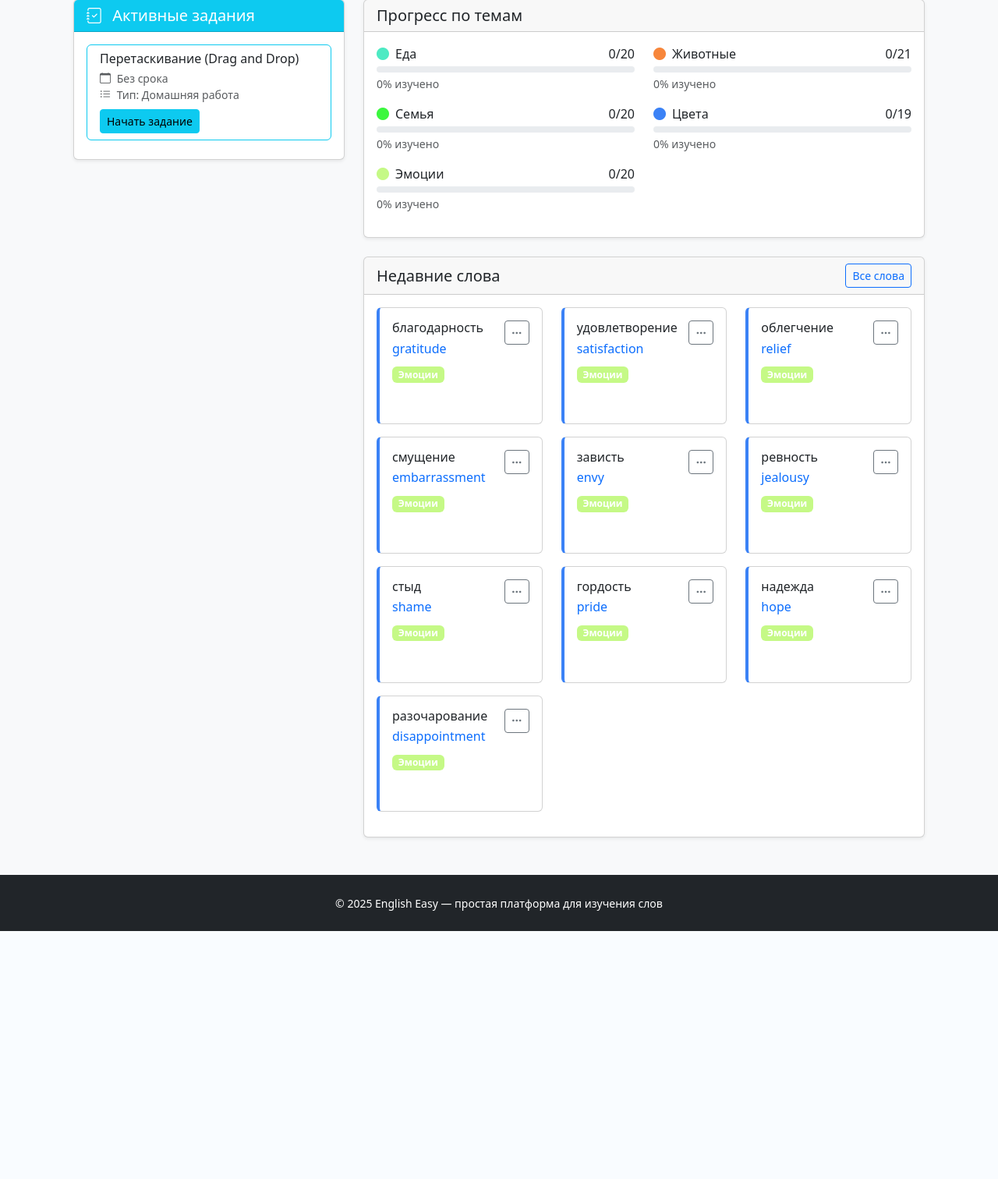
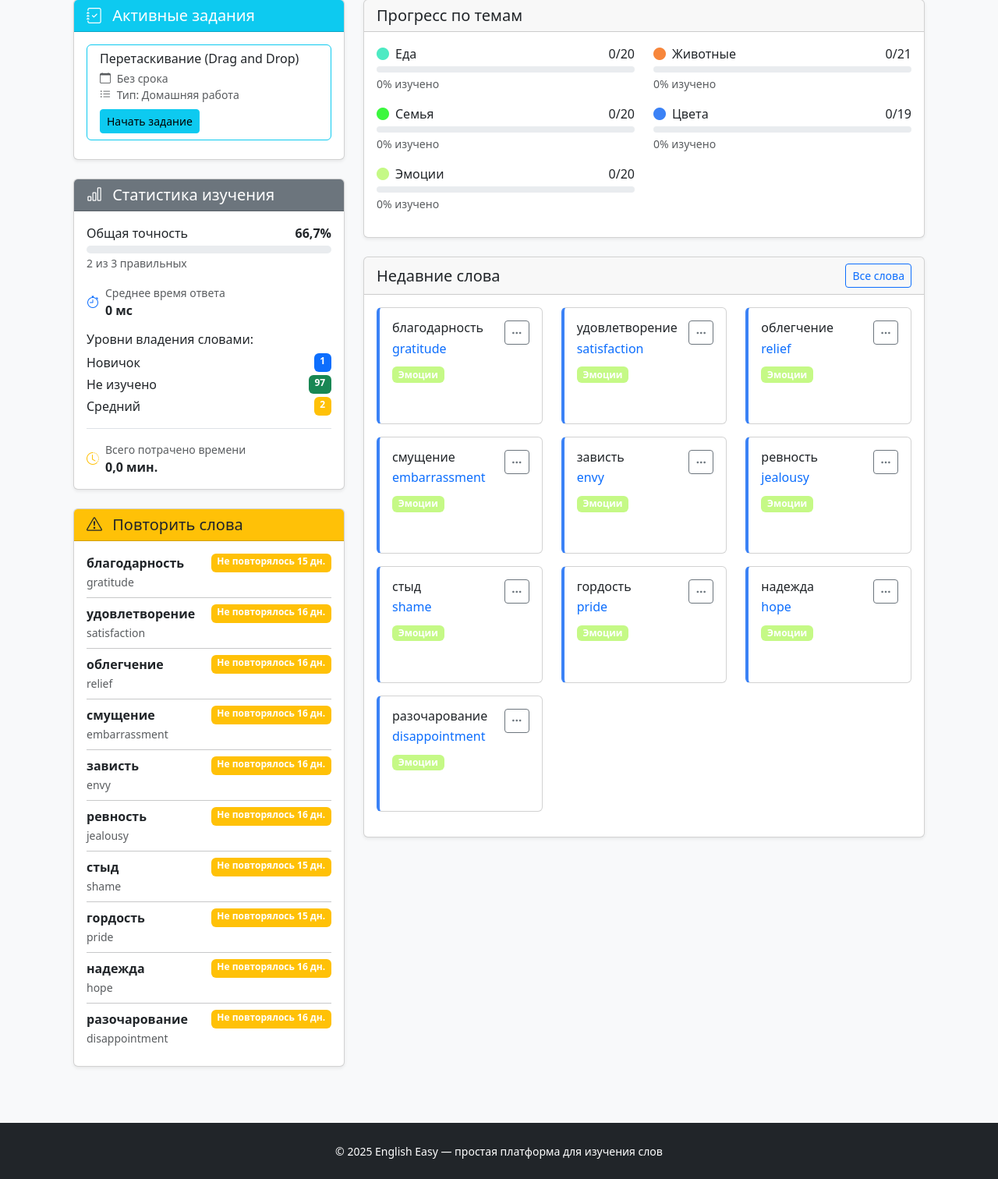
Before and after one commit to AISavikin/englishEasy, a Django app: page /dashboard/student/ in a window 1280 px wide. Shown: the part 355-1867 px from the top of the page at 78% size. Before the commit the page ends 1549 px from the top, so only its background shows below. Run offline with Django 5.2, Linux system fonts and the light colour scheme; a user stored in the database is signed in; data comes from the database, SQL or seed files in the repository; both versions use the stored data as it was after the commit.

Commit message:
Статистика по ученику

```diff
--- a/dashboard/templates/dashboard/student.html
+++ b/dashboard/templates/dashboard/student.html
@@ -43,6 +43,15 @@
         .status-completed {
             border-left-color: #8B5CF6;
         }
+
+        .progress {
+            border-radius: 10px;
+            overflow: hidden;
+        }
+
+        .progress-bar {
+            transition: width 0.3s ease;
+        }
     </style>
 {% endblock %}
 
@@ -54,7 +63,6 @@
                 <h1 class="h2 mb-1">Привет, {{ user.first_name|default:"Ученик" }}!</h1>
                 <p class="text-muted">Вот твой прогресс в изучении английских слов</p>
             </div>
-
         </div>
 
         <!-- Статистика -->
@@ -113,8 +121,6 @@
         <div class="row">
             <!-- Левая колонка: Повторение и задания -->
             <div class="col-lg-4">
-
-
                 <!-- Активные задания -->
                 {% if assignments %}
                     <div class="card shadow-sm mb-4">
@@ -149,7 +155,102 @@
                         </div>
                     </div>
                 {% endif %}
-            </div>
+
+                <!-- Статистика изучения -->
+                <div class="card shadow-sm mb-4">
+                    <div class="card-header bg-secondary text-white">
+                        <h5 class="mb-0">
+                            <i class="bi bi-bar-chart me-2"></i>
+                            Статистика изучения
+                        </h5>
+                    </div>
+                    <div class="card-body">
+                        <!-- Общая точность -->
+                        <div class="mb-3">
+                            <div class="d-flex justify-content-between mb-1">
+                                <span>Общая точность</span>
+                                <span><strong>{{ stats_detail.accuracy_percent }}%</strong></span>
+                            </div>
+                            <div class="progress" style="height: 10px;">
+                                <div class="progress-bar bg-success"
+                                     role="progressbar"
+                                     style="width: {{ stats_detail.accuracy_percent }}%">
+                                </div>
+                            </div>
+                            <small class="text-muted">
+                                {{ stats_detail.total_correct }} из {{ stats_detail.total_attempts }} правильных
+                            </small>
+                        </div>
+
+                        <!-- Среднее время ответа -->
+                        <div class="mb-3">
+                            <div class="d-flex align-items-center">
+                                <i class="bi bi-stopwatch text-primary me-2"></i>
+                                <div>
+                                    <small class="text-muted d-block">Среднее время ответа</small>
+                                    <strong>{{ stats_detail.avg_response_time|floatformat:0 }} мс</strong>
+                                </div>
+                            </div>
+                        </div>
+
+                        <!-- Распределение по уровням владения -->
+                        <div class="mb-3">
+                            <h6 class="mb-2">Уровни владения словами:</h6>
+                            {% for level, count in stats_detail.mastery_levels.items %}
+                                <div class="d-flex justify-content-between mb-1">
+                                    <span>{{ level }}</span>
+                                    <span class="badge bg-{% cycle 'primary' 'success' 'warning' 'info' 'secondary' %}">
+                                        {{ count }}
+                                    </span>
+                                </div>
+                            {% empty %}
+                                <p class="text-muted mb-0">Нет данных</p>
+                            {% endfor %}
+                        </div>
+
+                        <!-- Время, потраченное на изучение -->
+                        <div class="border-top pt-3">
+                            <div class="d-flex align-items-center">
+                                <i class="bi bi-clock-history text-warning me-2"></i>
+                                <div>
+                                    <small class="text-muted d-block">Всего потрачено времени</small>
+                                    <strong>{{ stats_detail.total_response_time_min|floatformat:1 }} мин.</strong>
+                                </div>
+                            </div>
+                        </div>
+                    </div>
+                </div>
+
+                <!-- Слова для повторения -->
+                {% if words_need_review %}
+                    <div class="card shadow-sm mb-4">
+                        <div class="card-header bg-warning text-dark">
+                            <h5 class="mb-0">
+                                <i class="bi bi-exclamation-triangle me-2"></i>
+                                Повторить слова
+                            </h5>
+                        </div>
+                        <div class="card-body">
+                            {% for word in words_need_review %}
+                                <div class="mb-2">
+                                    <div class="d-flex justify-content-between">
+                                        <span><strong>{{ word.word.russian }}</strong></span>
+                                        <span class="badge {% if word.times_wrong >= 3 %}bg-danger{% else %}bg-warning{% endif %}">
+                                            {% if word.times_wrong >= 3 %}
+                                                Ошибок: {{ word.times_wrong }}
+                                            {% else %}
+                                                Не повторялось {{ word.get_days_since_last_seen }} дн.
+                                            {% endif %}
+                                        </span>
+                                    </div>
+                                    <small class="text-muted">{{ word.word.english }}</small>
+                                </div>
+                                {% if not forloop.last %}<hr class="my-2">{% endif %}
+                            {% endfor %}
+                        </div>
+                    </div>
+                {% endif %}
+            </div> <!-- Закрытие col-lg-4 -->
 
             <!-- Правая колонка: Все слова и прогресс -->
             <div class="col-lg-8">
@@ -220,18 +321,15 @@
 
                                             {% if sw.word.topic %}
                                                 <span class="badge mb-2" style="background: {{ sw.word.topic.color }}">
-                                        {{ sw.word.topic.name }}
-                                    </span>
+                                                    {{ sw.word.topic.name }}
+                                                </span>
                                             {% endif %}
 
                                             <div class="d-flex justify-content-between align-items-center mt-2">
-
                                                 <span class="badge bg-{{ sw.status }}">
-                                            {{ sw.get_status_display }}
-                                        </span>
+                                                    {{ sw.get_status_display }}
+                                                </span>
                                             </div>
-
-
                                         </div>
                                     </div>
                                 </div>
@@ -245,9 +343,9 @@
                         </div>
                     </div>
                 </div>
-            </div>
-        </div>
-    </div>
+            </div> <!-- Закрытие col-lg-8 -->
+        </div> <!-- Закрытие row -->
+    </div> <!-- Закрытие container-fluid -->
 
     <script>
         document.addEventListener('DOMContentLoaded', function () {
--- a/dashboard/views.py
+++ b/dashboard/views.py
@@ -1,5 +1,5 @@
 from datetime import timedelta, date
-
+from django.db.models import Sum, Count, Avg, Q
 from django.shortcuts import render, redirect
 from django.contrib.auth.decorators import login_required
 from django.utils import timezone
@@ -93,4 +93,45 @@ def student_dashboard(request):
         'topics_with_progress': topics_with_progress,
         'recent_words': recent_words,
     }
+    # Получаем все слова студента
+    student_words = StudentWord.objects.filter(student=request.user)
+
+    # Общая статистика
+    stats_detail = {
+        'total_words': student_words.count(),
+        'total_attempts': student_words.aggregate(Sum('times_attempted'))['times_attempted__sum'] or 0,
+        'total_correct': student_words.aggregate(Sum('times_correct'))['times_correct__sum'] or 0,
+        'total_wrong': student_words.aggregate(Sum('times_wrong'))['times_wrong__sum'] or 0,
+        'avg_response_time': student_words.aggregate(Avg('avg_response_time'))['avg_response_time__avg'] or 0,
+        'total_response_time_min': sum(
+            (sw.total_response_time / 60000) for sw in student_words
+        ) if student_words else 0,
+    }
+
+    # Рассчитываем проценты
+    if stats_detail['total_attempts'] > 0:
+        stats_detail['accuracy_percent'] = round(
+            (stats_detail['total_correct'] / stats_detail['total_attempts']) * 100, 1
+        )
+    else:
+        stats_detail['accuracy_percent'] = 0
+
+    # Распределение по уровням владения
+    mastery_levels = {}
+    for word in student_words:
+        level = word.get_mastery_level()
+        mastery_levels[level] = mastery_levels.get(level, 0) + 1
+    stats_detail['mastery_levels'] = mastery_levels
+
+    # Слова, требующие внимания (давно не повторялись)
+    words_need_review = student_words.filter(
+        Q(last_interaction__lt=timezone.now() - timezone.timedelta(days=7)) |
+        Q(times_wrong__gte=3)
+    )[:10]
+
+    context.update({
+        'stats_detail': stats_detail,
+        'words_need_review': words_need_review,
+    })
+
     return render(request, 'dashboard/student.html', context)
```
Also changed, not shown: db.sqlite3.
